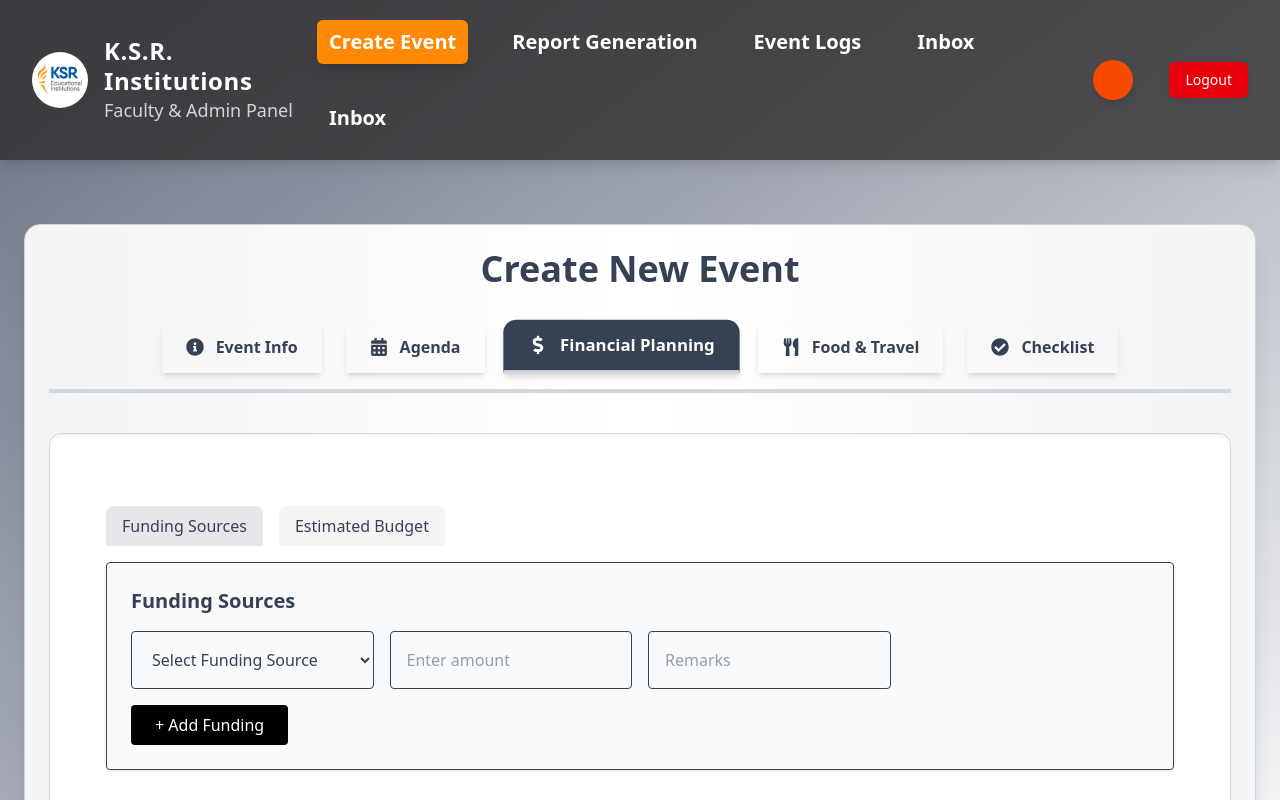
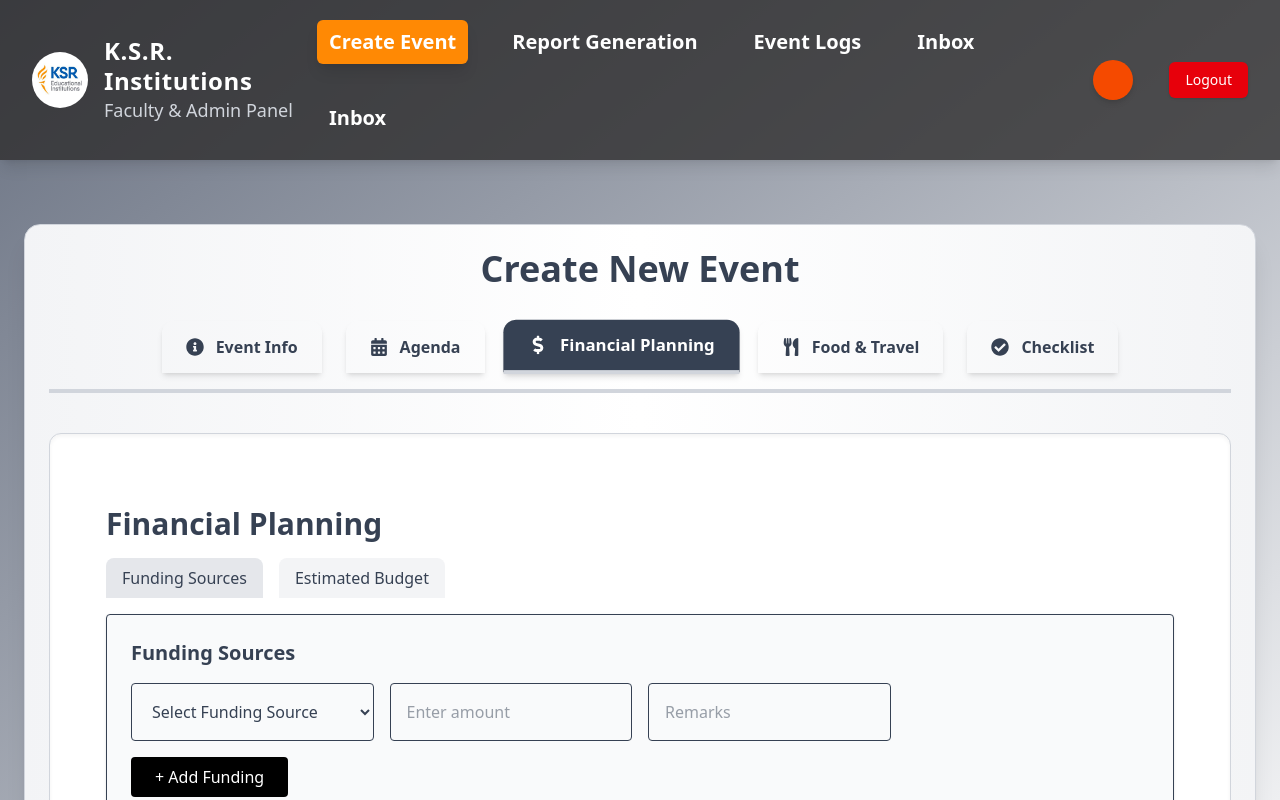
Before and after one commit to Surendar-k/Event_Management_Portal, a React (Vite) app in the folder frontend/: page /create-event in a window 1280 px wide. Both pictures are taken after a click on the button "Financial Planning". Shown: the top 800 px of the page. Built offline with nearby package versions, Linux system fonts and the light colour scheme.

Commit message:
added heading in financial planning

```diff
--- a/frontend/src/components/Event_Creation/Tabs_in_eventcreation/FinancialPlanning.jsx
+++ b/frontend/src/components/Event_Creation/Tabs_in_eventcreation/FinancialPlanning.jsx
@@ -90,6 +90,8 @@ const FinancialPlanning = forwardRef(({ data = {}, onChange = () => {} }, ref) =
 
   return (
     <div className='max-w-8xl mx-auto space-y-12 rounded-xl px-6 py-10'>
+       <h2 className='mb-4 text-3xl font-bold'>Financial Planning</h2>
+
       <div className='mb-4 flex space-x-4'>
   <button
     className={`rounded-t-lg px-4 py-2 font-medium ${activeTab === 'funding' ? 'bg-gray-200' : 'bg-gray-100'}`}
```
